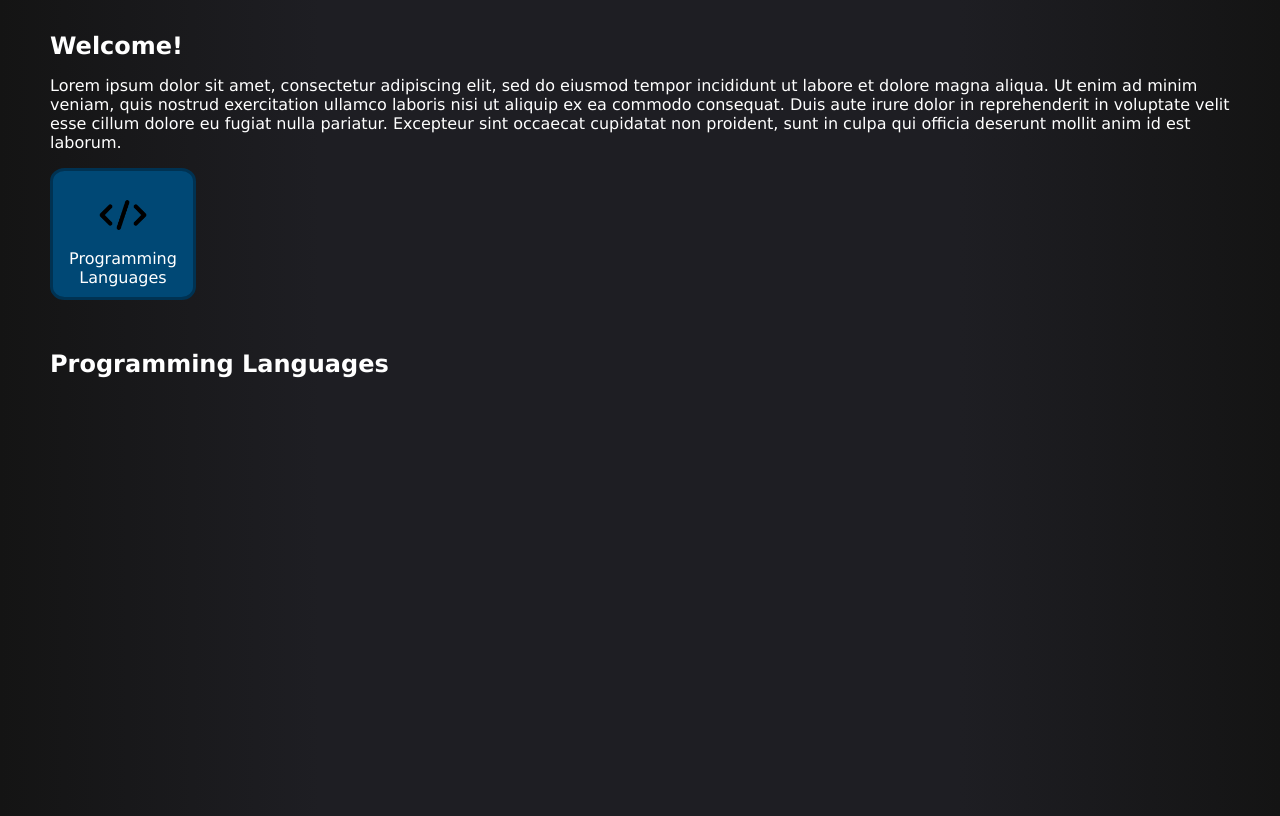
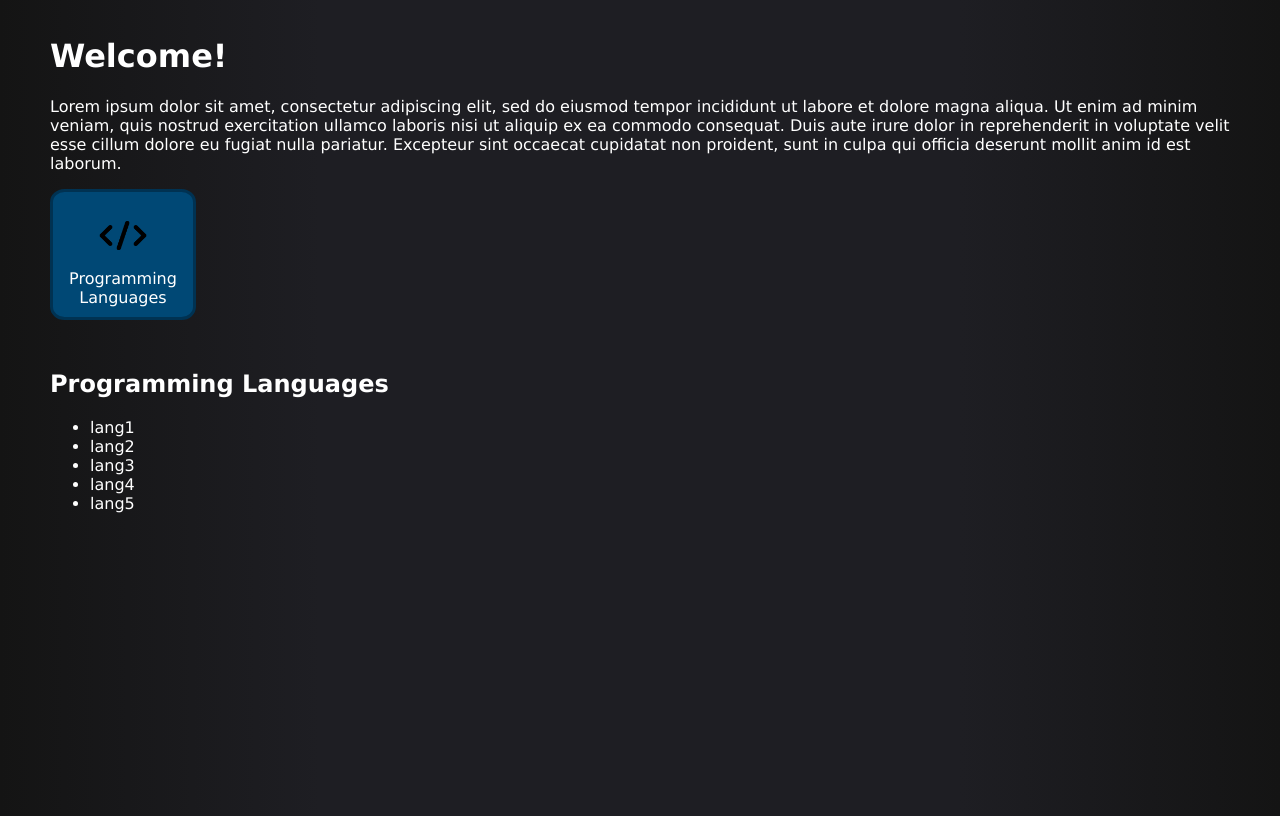
Before and after one commit to TMploeg/TMploeg_portfolio, a plain HTML site: page src/index.html in a window 1280 px wide. Drawn offline with Linux system fonts and the light colour scheme.

Commit message:
added language list

```diff
--- a/src/index.html
+++ b/src/index.html
@@ -27,6 +27,13 @@
         <main>
             <section id="programming-languages">
                 <h1>Programming Languages</h1>
+                <ul>
+                    <li>lang1</li>
+                    <li>lang2</li>
+                    <li>lang3</li>
+                    <li>lang4</li>
+                    <li>lang5</li>
+                </ul>
             </section>
         </main>
     </body>
--- a/src/style.css
+++ b/src/style.css
@@ -8,20 +8,10 @@
     );
     --txt-color-default: white;
     --txt-font-default: Verdana;
-    --txt-fontsize-default: 16px;
-    --txt-fontsize-header: 24px;
 }
 
 html, body {
     height: 100%;
-}
-
-*{
-    font-size: var(--txt-fontsize-default);
-}
-
-h1, h2, h3, h4, h5, h6 {
-    font-size: var(--txt-fontsize-header);
 }
 
 body {
```
